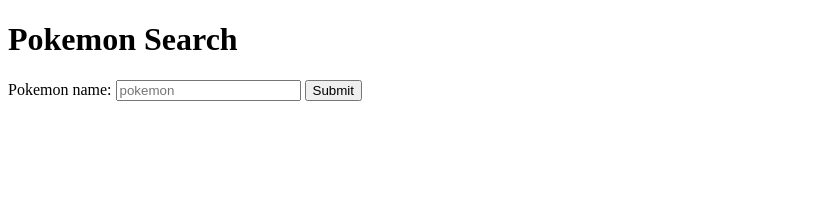
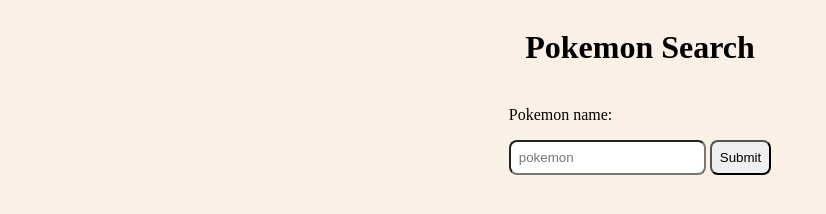
Before and after one commit to Vasystus/pokemon-fetch-practice, a plain HTML site: page index.html in a window 1280 px wide. Shown: the whole page, without its empty margins (0-826 px from the left). Drawn offline with Linux system fonts and the light colour scheme.

Commit message:
styled the label, output and title

```diff
--- a/index.html
+++ b/index.html
@@ -4,18 +4,19 @@
     <meta charset="UTF-8" />
     <meta name="viewport" content="width=device-width, initial-scale=1.0" />
     <title>Pokemon-fetch-practice</title>
+    <link rel="stylesheet" type="text/css" href="styles.css" />
   </head>
   <body>
 
   <h1>Pokemon Search</h1>
-
+    <div class="box">
     <form action="">
         <label for="psearch">Pokemon name:</label>
-        <input id="psearch" name="psearch" placeholder="pokemon" type="search" required/>
-        <input type="submit">
-        <output></output>
+        <input id="psearch"class="psearch" name="psearch" placeholder="pokemon" type="search" required/>
+        <input class ="submit" type="submit"/>
+        <output class="output"></output>
     </form>
-
+  </div>
 
 <script>
 
--- a/styles.css
+++ b/styles.css
@@ -2,6 +2,35 @@ label,
 output {
   display: block;
 }
+h1 {
+  display: flex;
+  justify-content: center;
+  padding: 8px;
+  margin-bottom: 2rem;
+}
+body {
+  background-color: linen;
+}
 label {
-  margin-bottom: 0.25rem;
+  margin-bottom: 1rem;
+  font-size: 16px;
 }
+
+.box {
+  display: flex;
+  justify-content: center;
+
+}
+
+.output {
+  padding: 16px;
+  justify-items: center;
+  font-size: large;
+  font-weight: 800;
+}
+
+.submit,
+.psearch {
+  padding: 8px;
+  border-radius: 8px;
+}
```
